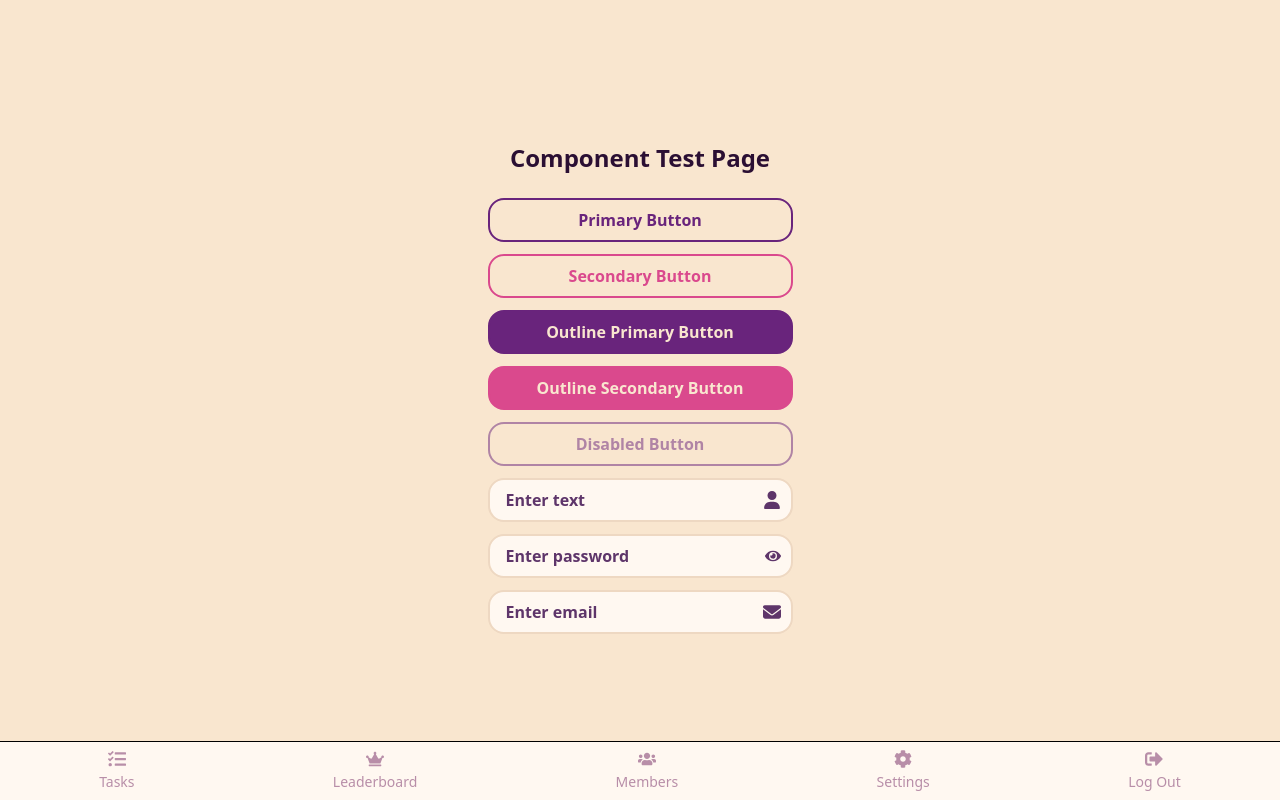
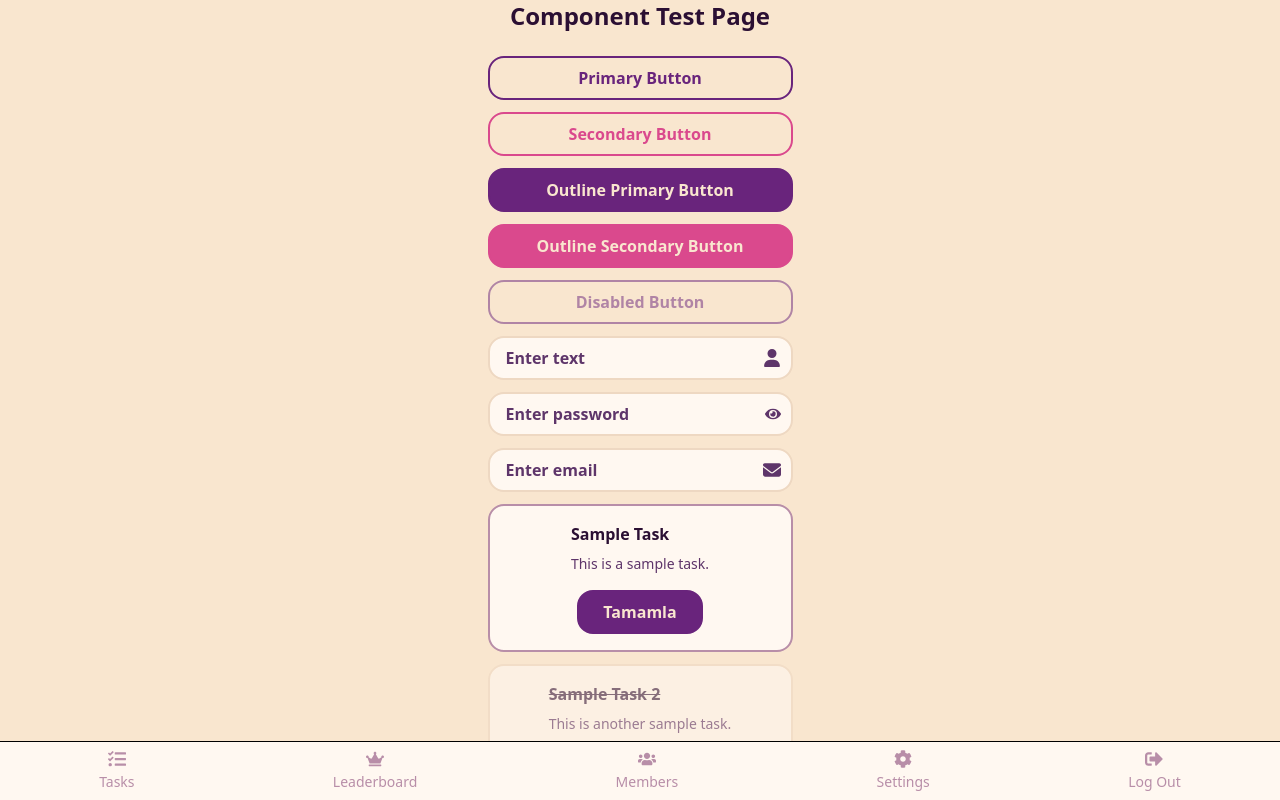
Before and after one commit to rakun256/oscar, a React (Vite) app: page /test in a window 1280 px wide. Built offline with nearby package versions, Linux system fonts and the light colour scheme; no server answers.

Commit message:
feat: add TaskCard component and integrate it into ComponentTest page style: update Button component styles for hover effects

```diff
--- a/src/components/Button.jsx
+++ b/src/components/Button.jsx
@@ -14,9 +14,9 @@ export default function Button({
     secondary:
       "border-secondary text-secondary hover:bg-secondary hover:text-bg",
     outline_primary:
-      "border-primary text-bg hover:bg-bg hover:text-primary bg-primary",
+      "border-primary text-bg hover:bg-accent hover:text-primary bg-primary",
     outline_secondary:
-      "border-secondary text-bg hover:bg-bg hover:text-secondary bg-secondary",
+      "border-secondary text-bg hover:bg-accent hover:text-secondary bg-secondary",
   };
 
   return (
--- a/src/components/TaskCard.jsx
+++ b/src/components/TaskCard.jsx
@@ -0,0 +1,69 @@
+import { doc, updateDoc, serverTimestamp } from "firebase/firestore";
+import { db } from "../lib/firebase";
+import { useAuth } from "../context/AuthContext";
+import { useUI } from "../context/UIContext";
+import { FaCheckCircle } from "react-icons/fa";
+import Button from "./Button";
+
+export default function TaskCard({ task }) {
+  const { user } = useAuth();
+  const { setLoading, notify } = useUI();
+
+  const handleComplete = async () => {
+    if (!user || task.completed) return;
+
+    setLoading(true);
+    try {
+      const taskRef = doc(db, "tasks", task.id);
+      await updateDoc(taskRef, {
+        completed: true,
+        completedBy: user.displayName || user.email,
+        completedAt: serverTimestamp(),
+      });
+
+      notify.success("Görev tamamlandı 🎉");
+    } catch (error) {
+      console.error(error);
+      notify.error("Görev güncellenemedi 😕");
+    } finally {
+      setLoading(false);
+    }
+  };
+
+  const isDone = task.completedToday;
+
+  return (
+    <div
+      className={`flex flex-col items-center justify-between rounded-2xl border-2 transition-all gap-4 py-4 px-6
+        ${
+          isDone
+            ? "bg-bg-soft border-border opacity-60"
+            : "bg-bg-soft border-border-strong hover:shadow-md hover:scale-[1.01]"
+        }`}
+    >
+      <div className="flex flex-col gap-2">
+        <h3
+          className={`font-semibold text-text ${
+            isDone ? "line-through text-text-light" : ""
+          }`}
+        >
+          {task.title}
+        </h3>
+        {task.description && (
+          <p className="text-sm text-text-secondary">{task.description}</p>
+        )}
+        {isDone && (
+          <p className="text-xs text-text-light">
+            ✅ {task.completedBy} tamamladı
+          </p>
+        )}
+      </div>
+
+      {!isDone && (
+        <Button onClick={handleComplete} variant="outline_primary">
+          Tamamla
+        </Button>
+      )}
+    </div>
+  );
+}
--- a/src/pages/Test/ComponentTest.jsx
+++ b/src/pages/Test/ComponentTest.jsx
@@ -4,6 +4,7 @@ import Input from "../../components/Input";
 import { useUI } from "../../context/UIContext";
 import { FaEnvelope } from "react-icons/fa6";
 import Navbar from "../../components/Navbar";
+import TaskCard from "../../components/TaskCard";
 
 export default function ComponentTest() {
   const { notify } = useUI();
@@ -33,6 +34,17 @@ export default function ComponentTest() {
         <Input type="text" placeholder="Enter text" icon={FaUser} />
         <Input type="password" placeholder="Enter password" />
         <Input type="email" placeholder="Enter email" icon={FaEnvelope} />
+        <TaskCard
+          task={{ title: "Sample Task", description: "This is a sample task." }}
+        />
+        <TaskCard
+          task={{
+            title: "Sample Task 2",
+            description: "This is another sample task.",
+            completedToday: true,
+            completedBy: "User 1",
+          }}
+        />
       </div>
     </div>
   );
```
Also changed, not shown: src/components/TabBar.jsx (deleted).
